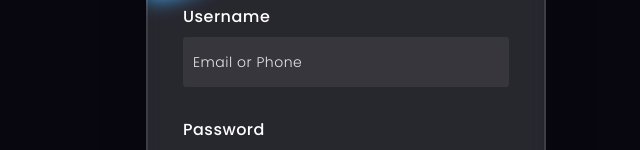
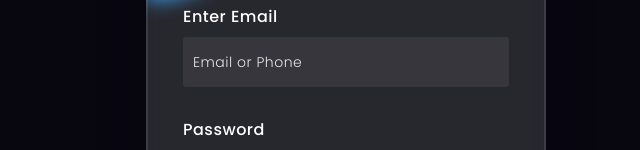
Before and after one commit to SamuelVillavecencio/firstwebsite_Villavecencio, a plain HTML site: page index.html in a window 1280 px wide. Shown: the part 260-410 px from the top of the page, 294-934 px from the left. Drawn offline with Linux system fonts and the light colour scheme.

Commit message:
Update index.html
ada

```diff
--- a/index.html
+++ b/index.html
@@ -152,7 +152,7 @@ button{
     <form>
         <h3>Login Here</h3>
 
-        <label for="username">Username</label>
+        <label for="username">Enter Email</label>
         <input type="text" placeholder="Email or Phone" id="username">
 
         <label for="password">Password</label>
```
